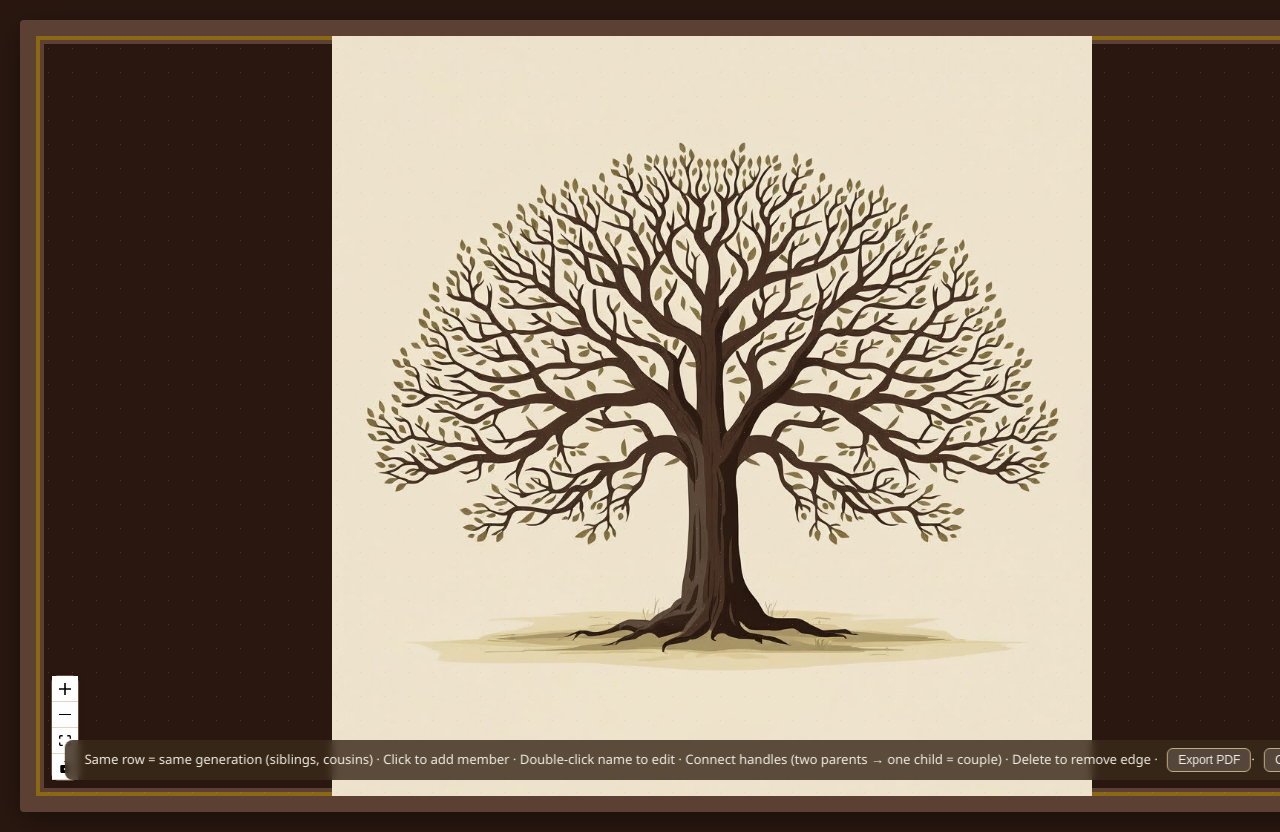
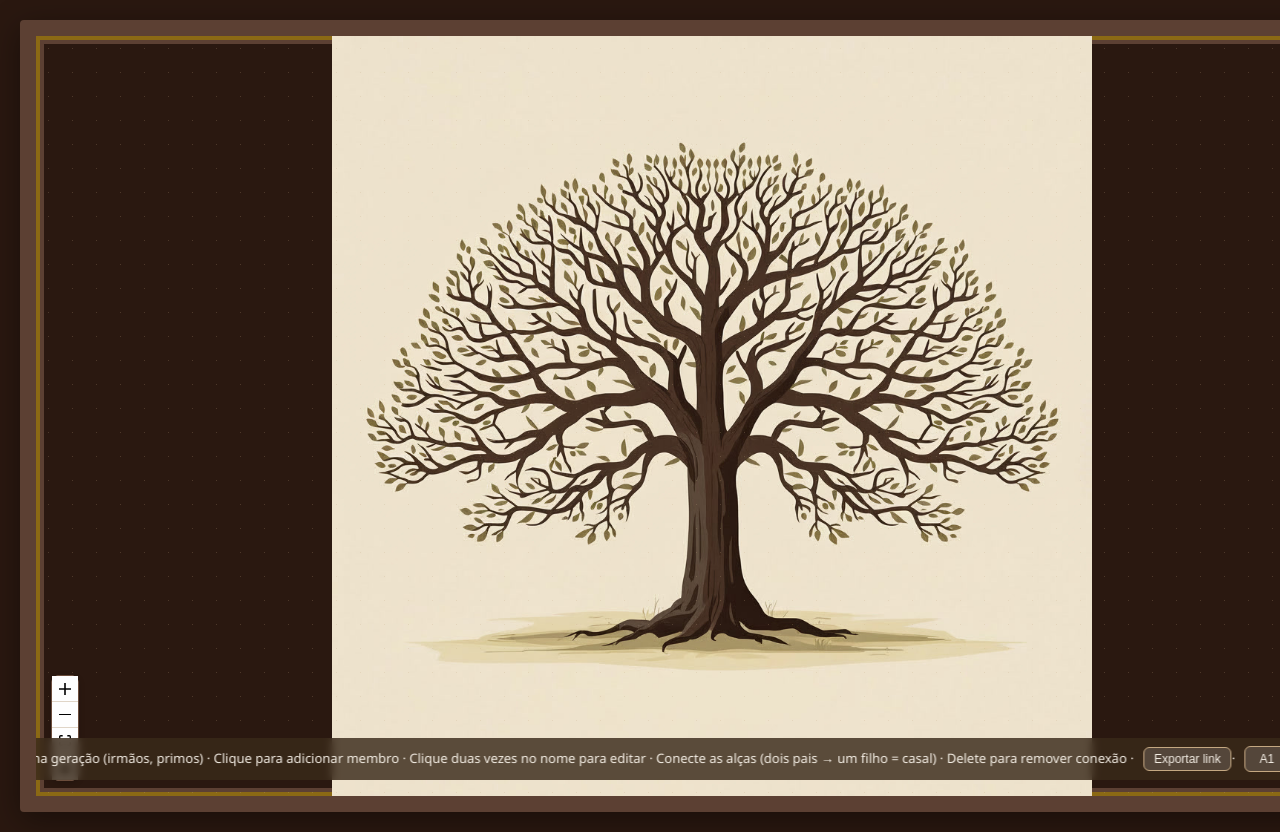
Before and after one commit to agaragon/family-tree, a React (Vite) app in the folder family-tree-web/: page / in a window 1280 px wide. Built offline with nearby package versions, Linux system fonts and the light colour scheme.

Commit message:
image being exported

```diff
--- a/family-tree-web/index.html
+++ b/family-tree-web/index.html
@@ -1,9 +1,9 @@
 <!doctype html>
-<html lang="en">
+<html lang="pt">
   <head>
     <meta charset="UTF-8" />
     <meta name="viewport" content="width=device-width, initial-scale=1.0" />
-    <title>Family Tree Builder</title>
+    <title>Construtor de Árvore Genealógica</title>
   </head>
   <body>
     <div id="root"></div>
--- a/family-tree-web/src/App.jsx
+++ b/family-tree-web/src/App.jsx
@@ -18,26 +18,36 @@ import ParentForkEdge from './components/ParentForkEdge';
 import './App.css';
 
 const STORAGE_KEY = 'family-tree-data';
+const URL_PARAM = 'tree';
 
 let nodeId = 0;
 const getId = () => `member-${nodeId++}`;
 
 const defaultViewport = { x: 0, y: 0, zoom: 1 };
 
+function parsePayload(data) {
+  const nodes = data.nodes || [];
+  const edges = data.edges || [];
+  const viewport =
+    data.viewport && typeof data.viewport.zoom === 'number'
+      ? { x: Number(data.viewport.x) || 0, y: Number(data.viewport.y) || 0, zoom: data.viewport.zoom }
+      : defaultViewport;
+  const maxId = Math.max(0, ...nodes.map((n) => parseInt(String(n.id).replace('member-', ''), 10) || 0));
+  nodeId = maxId + 1;
+  return { nodes, edges, viewport };
+}
+
 function getInitialData() {
   try {
+    const params = new URLSearchParams(window.location.search);
+    const encoded = params.get(URL_PARAM);
+    if (encoded) {
+      const data = JSON.parse(decodeURIComponent(encoded));
+      return parsePayload(data);
+    }
     const raw = localStorage.getItem(STORAGE_KEY);
     if (!raw) return { nodes: [], edges: [], viewport: defaultViewport };
-    const data = JSON.parse(raw);
-    const nodes = data.nodes || [];
-    const edges = data.edges || [];
-    const viewport =
-      data.viewport && typeof data.viewport.zoom === 'number'
-        ? { x: Number(data.viewport.x) || 0, y: Number(data.viewport.y) || 0, zoom: data.viewport.zoom }
-        : defaultViewport;
-    const maxId = Math.max(0, ...nodes.map((n) => parseInt(String(n.id).replace('member-', ''), 10) || 0));
-    nodeId = maxId + 1;
-    return { nodes, edges, viewport };
+    return parsePayload(JSON.parse(raw));
   } catch {
     return { nodes: [], edges: [], viewport: defaultViewport };
   }
@@ -91,7 +101,7 @@ function FamilyTreeCanvas() {
         id: n.id,
         type: n.type,
         position: n.position,
-        data: { label: n.data?.label ?? 'Unnamed' },
+        data: { label: n.data?.label ?? 'Sem nome' },
       })),
       edges,
       viewport: { x: viewport.x, y: viewport.y, zoom: viewport.zoom },
@@ -133,23 +143,38 @@ function FamilyTreeCanvas() {
     [],
   );
 
-  // Enrich edges with junction for fork pattern when a child has two parents
+  // Enrich edges with junction for fork pattern; siblings share the same junction Y
   const edgesForFlow = useMemo(() => {
     const familyNodes = nodes.filter((n) => n.type !== 'generationLines');
     const NODE_CENTER_X = 60;
     const JUNCTION_OFFSET_Y = 40;
-    return edges.map((edge) => {
-      const toChild = edges.filter((e) => e.target === edge.target);
-      if (toChild.length !== 2) return edge;
-      const [p1, p2] = toChild.map((e) => e.source);
+    // Group children by parent pair (siblings = same two parents)
+    const parentKeyToChildren = {};
+    for (const node of familyNodes) {
+      const parents = edges.filter((e) => e.target === node.id).map((e) => e.source).sort();
+      if (parents.length !== 2) continue;
+      const key = `${parents[0]},${parents[1]}`;
+      if (!parentKeyToChildren[key]) parentKeyToChildren[key] = [];
+      parentKeyToChildren[key].push(node.id);
+    }
+    // One junction (same Y) per sibling group
+    const siblingJunction = {};
+    for (const [key, childIds] of Object.entries(parentKeyToChildren)) {
+      const [p1, p2] = key.split(',');
       const n1 = familyNodes.find((n) => n.id === p1);
       const n2 = familyNodes.find((n) => n.id === p2);
-      const child = familyNodes.find((n) => n.id === edge.target);
-      if (!n1 || !n2 || !child) return edge;
-      const junction = {
-        x: (n1.position.x + n2.position.x) / 2 + NODE_CENTER_X,
-        y: child.position.y - JUNCTION_OFFSET_Y,
-      };
+      const childNodes = childIds.map((id) => familyNodes.find((n) => n.id === id)).filter(Boolean);
+      if (!n1 || !n2 || childNodes.length === 0) continue;
+      const junctionY = Math.min(...childNodes.map((n) => n.position.y)) - JUNCTION_OFFSET_Y;
+      const junctionX = (n1.position.x + n2.position.x) / 2 + NODE_CENTER_X;
+      siblingJunction[key] = { x: junctionX, y: junctionY };
+    }
+    return edges.map((edge) => {
+      const parents = edges.filter((e) => e.target === edge.target).map((e) => e.source).sort();
+      if (parents.length !== 2) return edge;
+      const key = `${parents[0]},${parents[1]}`;
+      const junction = siblingJunction[key];
+      if (!junction) return edge;
       return {
         ...edge,
         type: 'fork',
@@ -171,7 +196,7 @@ function FamilyTreeCanvas() {
         type: 'familyMember',
         position,
         data: {
-          label: 'New Member',
+          label: 'Novo membro',
           onDelete: deleteNode,
           onRename: renameNode,
         },
@@ -247,7 +272,7 @@ function FamilyTreeCanvas() {
   }, [nodes, edges, deleteNode, renameNode]);
 
   const clearAll = useCallback(() => {
-    if (!window.confirm('Clear the entire family tree? This cannot be undone.')) return;
+    if (!window.confirm('Limpar toda a árvore genealógica? Esta ação não pode ser desfeita.')) return;
     nodeId = 0;
     setNodes([]);
     setEdges([]);
@@ -255,6 +280,7 @@ function FamilyTreeCanvas() {
     localStorage.removeItem(STORAGE_KEY);
   }, [setNodes, setEdges]);
 
+  const [pdfPaperSize, setPdfPaperSize] = useState('a1');
   const exportPdf = useCallback(() => {
     if (!reactFlowWrapper.current) return;
     html2pdf(reactFlowWrapper.current, {
@@ -262,9 +288,24 @@ function FamilyTreeCanvas() {
       filename: 'family-tree.pdf',
       image: { type: 'jpeg', quality: 0.95 },
       html2canvas: { scale: 2 },
-      jsPDF: { unit: 'mm', format: 'a4', orientation: 'landscape' },
+      jsPDF: { unit: 'mm', format: pdfPaperSize, orientation: 'landscape' },
     });
-  }, []);
+  }, [pdfPaperSize]);
+
+  const exportLink = useCallback(() => {
+    const payload = {
+      nodes: nodes.map((n) => ({
+        id: n.id,
+        type: n.type,
+        position: n.position,
+        data: { label: n.data?.label ?? 'Sem nome' },
+      })),
+      edges,
+      viewport: { x: viewport.x, y: viewport.y, zoom: viewport.zoom },
+    };
+    const url = `${window.location.origin}${window.location.pathname}?${URL_PARAM}=${encodeURIComponent(JSON.stringify(payload))}`;
+    navigator.clipboard.writeText(url).then(() => alert('Link de compartilhamento copiado para a área de transferência'));
+  }, [nodes, edges, viewport]);
 
   return (
     <div className="tree-frame" ref={reactFlowWrapper} onKeyDown={onKeyDown} tabIndex={0}>
@@ -290,15 +331,30 @@ function FamilyTreeCanvas() {
 
         {/* Instruction banner */}
         <div className="instructions">
-        Same row = same generation (siblings, cousins) &middot; Click to add
-        member &middot; Double-click name to edit &middot; Connect handles
-        (two parents → one child = couple) &middot; Delete to remove edge &middot;{' '}
+        Mesma linha = mesma geração (irmãos, primos) &middot; Clique para adicionar
+        membro &middot; Clique duas vezes no nome para editar &middot; Conecte as alças
+        (dois pais → um filho = casal) &middot; Delete para remover conexão &middot;{' '}
+        <button type="button" className="export-pdf-btn" onClick={exportLink}>
+          Exportar link
+        </button>
+        &middot;{' '}
+        <select
+          value={pdfPaperSize}
+          onChange={(e) => setPdfPaperSize(e.target.value)}
+          className="export-pdf-btn"
+          style={{ marginRight: 2 }}
+          aria-label="Tamanho do papel para PDF"
+        >
+          <option value="a4">A4</option>
+          <option value="a1">A1</option>
+          <option value="a0">A0</option>
+        </select>
         <button type="button" className="export-pdf-btn" onClick={exportPdf}>
-          Export PDF
+          Exportar PDF
         </button>
         &middot;{' '}
         <button type="button" className="clear-tree-btn" onClick={clearAll}>
-          Clear tree
+          Limpar árvore
         </button>
         </div>
       </div>
--- a/family-tree-web/src/components/FamilyMemberNode.jsx
+++ b/family-tree-web/src/components/FamilyMemberNode.jsx
@@ -22,7 +22,7 @@ export default function FamilyMemberNode({ id, data }) {
 
   const commitName = useCallback(() => {
     setEditing(false);
-    const trimmed = name.trim() || 'Unnamed';
+    const trimmed = name.trim() || 'Sem nome';
     setName(trimmed);
     data.onRename(id, trimmed);
   }, [id, name, data]);
@@ -47,7 +47,7 @@ export default function FamilyMemberNode({ id, data }) {
       {/* Delete button */}
       <button
         className="node-delete"
-        title="Delete member"
+        title="Excluir membro"
         onClick={(e) => {
           e.stopPropagation();
           data.onDelete(id);
@@ -70,15 +70,15 @@ export default function FamilyMemberNode({ id, data }) {
         <div
           className="node-name"
           onDoubleClick={() => setEditing(true)}
-          title="Double-click to edit name"
+          title="Clique duas vezes para editar o nome"
         >
           {name}
         </div>
       )}
 
       {data.parentLabels?.length >= 2 && (
-        <div className="node-parents" title="Child of this couple">
-          Child of {data.parentLabels.join(' & ')}
+        <div className="node-parents" title="Filho deste casal">
+          Filho de {data.parentLabels.join(' e ')}
         </div>
       )}
 
```
